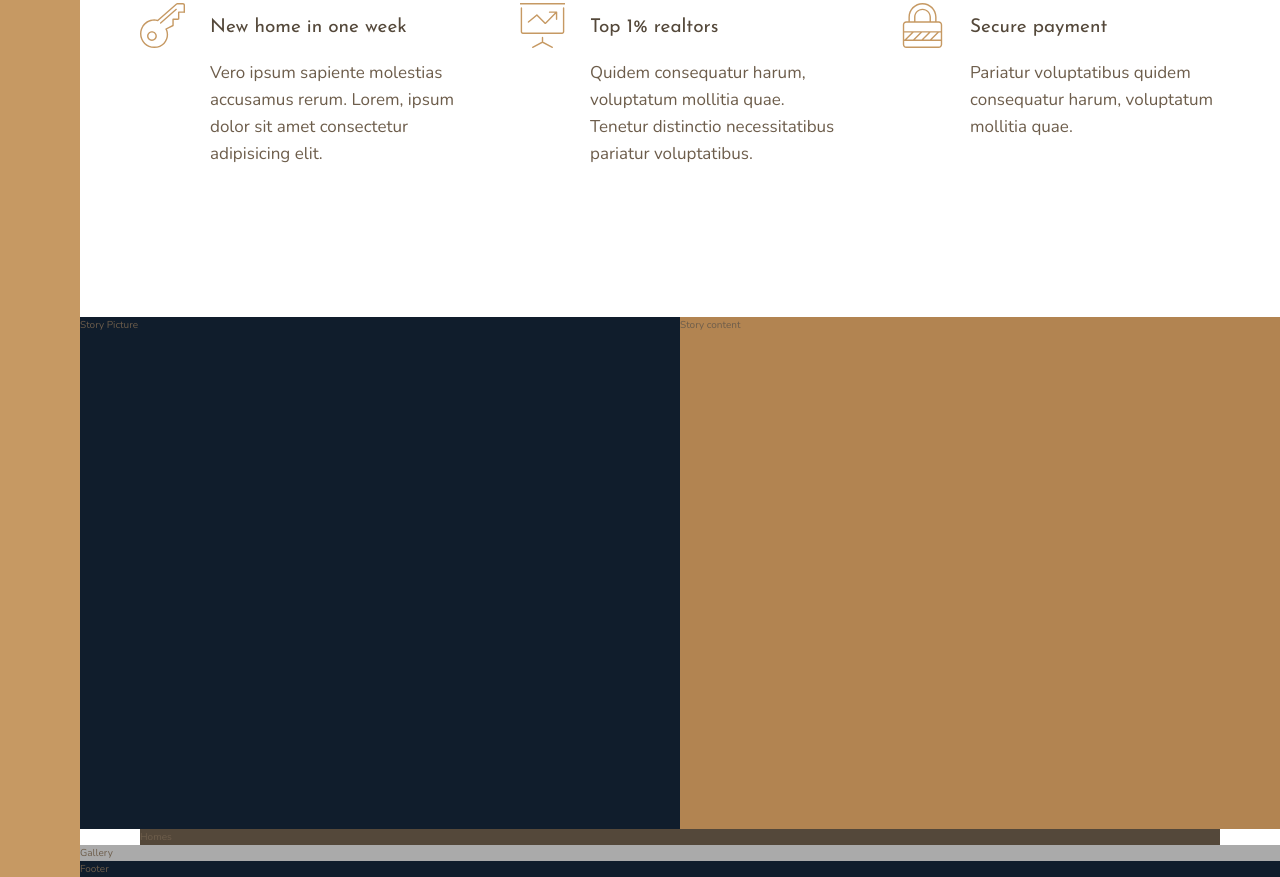
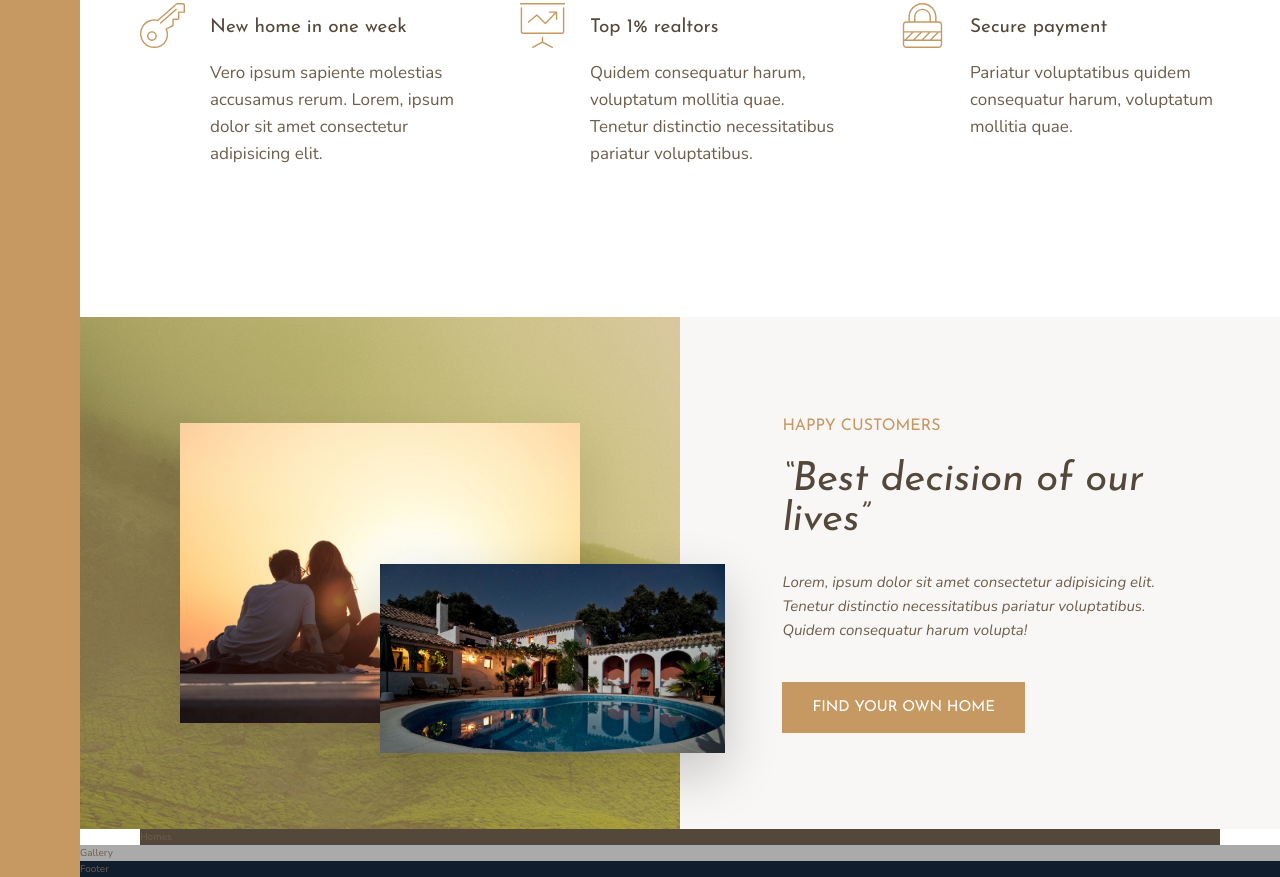
Before and after one commit to SadiaAfrinPurba/find-house, a website: page index.html in a window 1280 px wide. Shown: the part 991-1868 px from the top of the page. Drawn offline with nearby package versions, Linux system fonts and the light colour scheme.

Commit message:
story-section done

```diff
--- a/index.html
+++ b/index.html
@@ -85,11 +85,17 @@
         </section>
 
         <section class="story__picture">
-            Story Picture
+            <img src="img/story-1.jpeg" alt="Couples" class="story__img-1">
+            <img src="img/story-2.jpeg" alt="New House" class="story__img-2">
         </section>
 
         <section class="story__content">
-            Story content
+            <h3 class="heading-3 mb-small">Happy Customers</h3>
+            <h2 class="heading-2 heading-2--dark mb-medium">&ldquo;Best decision of our lives&rdquo;</h2>
+            <p class="story__text">
+                Lorem, ipsum dolor sit amet consectetur adipisicing elit. Tenetur distinctio necessitatibus pariatur voluptatibus. Quidem consequatur harum volupta!
+            </p>
+            <button class="btn">Find your own home</button>
         </section>
 
         <section class="homes">
--- a/sass/_story.scss
+++ b/sass/_story.scss
@@ -1,16 +1,60 @@
 .story{
 
     &__picture{
-        background-color: $color-secondary;
+
+        background-image: linear-gradient(rgba($color-primary,0.5),rgba($color-primary,0.5)),
+                           url(../img/back.jpg);
 
         //GRID LAYOUT-ITEM
         grid-column: full-start / col-end 4;
+
+        ////GRID LAYOUT-CONTAINER
+        display: grid;
+        grid-template-rows: repeat(6,1fr);
+        grid-template-columns: repeat(6,1fr);
+        align-items: center; //center according to column *image aspect ratio issue*
+    }
+
+    &__img-1{
+        width: 100%;
+        grid-row: 2 / 6;
+        grid-column: 2 / 6;
+        box-shadow: 0 2rem 5rem rgba(#0000,0.1);
+
+    }
+
+    &__img-2{
+        width: 115%;
+        z-index: 10;
+        grid-row: 4 / 6;
+        grid-column: 4 / 7;
+        box-shadow: 0 2rem 5rem rgba(#0000,0.2);
+
     }
 
     &__content{
-        background-color: $color-primary-dark;
+        background-color: $color-grey-light-1;
+        padding: 6rem 8vw;
 
+         //GRID LAYOUT-ITEM
         grid-column: col-start 5 / full-end;
 
+        //TO PLACE CONTENT IN CENTER (One dimension,so flexbox is better choice)
+        display: flex;
+        flex-direction: column;
+        justify-content: center;
+        align-items: flex-start; // or else the button would take entire space
+
+        //IF WE USE grid FOR CENTERING THE CONTENT
+        // display: grid;
+        // align-content: center;
+        // justify-items: start; for row
+
+    }
+
+    &__text{
+        font-size: 1.5rem;
+        font-style: italic;
+        margin-bottom: 4rem;
     }
 }
--- a/sass/_typography.scss
+++ b/sass/_typography.scss
@@ -12,11 +12,20 @@
 
 .heading-2{
     @extend %heading;
+    font-size: 4rem;
+    font-style: italic;
+    line-height: 1;
+
+    &--light{ color: $color-grey-light-1;}
+    &--dark{ color: $color-grey-dark-1;}
 
 }
 
 .heading-3{
     @extend %heading;
+    font-size: 1.6rem;
+    text-transform: uppercase;
+    color: $color-primary;
 
 }
 
@@ -28,3 +37,21 @@
     &--dark{ color: $color-grey-dark-1;}
 
 }
+
+//BUTTON
+.btn{
+    background-color: $color-primary;
+    border: none;
+    border-radius: 0;
+    color: #fff;
+    font-size: 1.5rem;
+    font-family: $font-display;
+    text-transform: uppercase;
+    padding: 1.8rem 3rem;
+    cursor: pointer;
+    transition: all .2s;
+
+    &:hover{
+        background-color: $color-primary-dark;
+    }
+}
--- /dev/null
+++ b/sass/_utilies.scss
@@ -0,0 +1,4 @@
+.mb-small{ margin-bottom: 2rem; }
+.mb-medium{ margin-bottom: 3rem; }
+.mb-large{ margin-bottom: 4rem; }
+.mb-huge{ margin-bottom: 8rem; }
--- a/sass/main.scss
+++ b/sass/main.scss
@@ -8,4 +8,5 @@
 @import "story";
 @import "homes";
 @import "gallery";
+@import "utilies";
 @import "footer";
```
Also changed, not shown: css/style.css.
